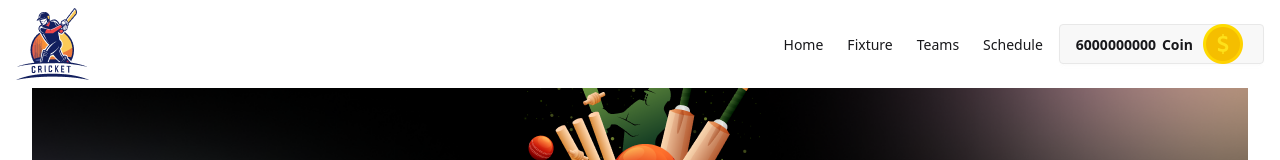
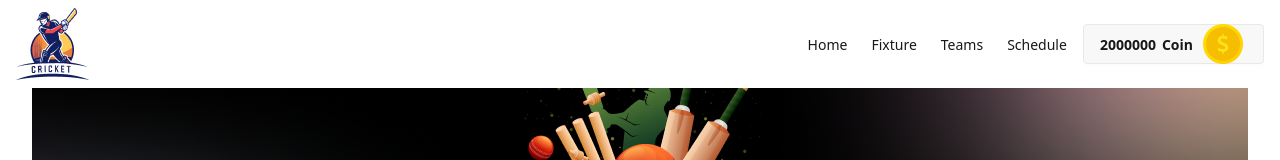
Before and after one commit to rimpakasundi07/Dream-11-Project, a React (Vite) app: page / in a window 1280 px wide. Shown: the top 160 px of the page. Built offline with nearby package versions, Linux system fonts and the light colour scheme.

Commit message:
add player selection with budget validation and toast notifications

```diff
--- a/package.json
+++ b/package.json
@@ -14,6 +14,7 @@
     "daisyui": "^5.1.14",
     "react": "^19.1.1",
     "react-dom": "^19.1.1",
+    "react-toastify": "^11.0.5",
     "tailwindcss": "^4.1.13"
   },
   "devDependencies": {
--- a/src/App.jsx
+++ b/src/App.jsx
@@ -1,6 +1,6 @@
 import "./App.css";
 import React, { Suspense, useState } from "react";
-
+import { ToastContainer } from "react-toastify";
 import Availableplayers from "./components/AvailablePlayers/Availableplayers";
 import SelectedPlayer from "./components/AvailablePlayers/SelectedPlayers/SelectedPlayer";
 import Navbar from "./components/AvailablePlayers/Navbar/Navbar";
@@ -18,7 +18,7 @@ const playersPromise = fetchPlayers();
 
 function App() {
   const [toggle, setToggle] = useState(true);
-  const [availableBalance, setAvailableBalance] = useState(6000000000);
+  const [availableBalance, setAvailableBalance] = useState(2000000);
   const [purchasedPlayers, setPurchasedPlayers] = useState([]);
 
   const removePlayer = (p) => {
@@ -82,6 +82,7 @@ function App() {
           purchasedPlayers={purchasedPlayers}
         />
       )}
+      <ToastContainer></ToastContainer>
     </>
   );
 }
--- a/src/components/PlayerCard/PlayerCard.jsx
+++ b/src/components/PlayerCard/PlayerCard.jsx
@@ -1,6 +1,7 @@
 import React, { useState } from "react";
 import flagImg from "../../assets/icons8-flag-50.png";
 import userImg from "../../assets/icons8-user-50.png";
+import { toast } from "react-toastify";
 
 const PlayerCard = ({
   player,
@@ -17,7 +18,7 @@ const PlayerCard = ({
     );
 
     if (availableBalance < playerPrice) {
-      alert("Not enough coins !!");
+      toast("Not enough coins !!");
       return;
     }
 
```
Also changed, not shown: 1 other file (tests, documents, lock files or other folders).
